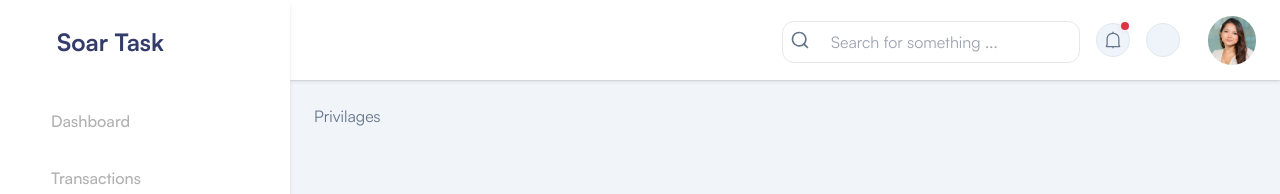
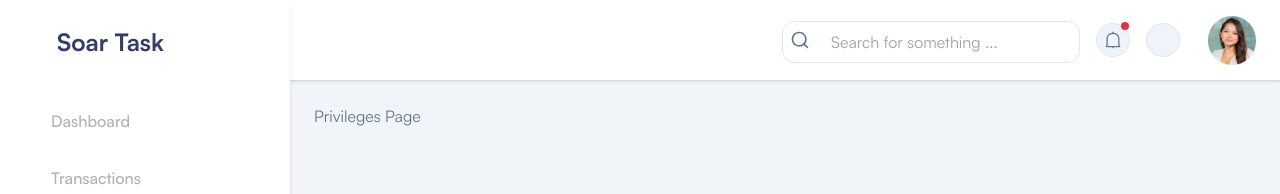
Before and after one commit to Irayya-Hiremath/soarTest, a React (Vite) app: page /privileges in a window 1280 px wide. Shown: the top 194 px of the page. Built offline with nearby package versions, Linux system fonts and the light colour scheme; some icons are missing.

Commit message:
app issues fixed

```diff
--- a/src/pages/privileges/index.jsx
+++ b/src/pages/privileges/index.jsx
@@ -1,7 +1,7 @@
-import React from 'react'
+import React from 'react';
 
-export default function Privileges() {
-  return (
-    <div className="grid grid-cols-1 gap-4 md:grid-cols-2 md:gap-6 xl:grid-cols-4 2xl:gap-7.5">Privilages</div>
-  )
-}
+const Privileges = () => {
+  return <div>Privileges Page</div>;
+};
+
+export default Privileges;
```
Also changed, not shown: 59 other files (tests, documents, lock files or other folders).
